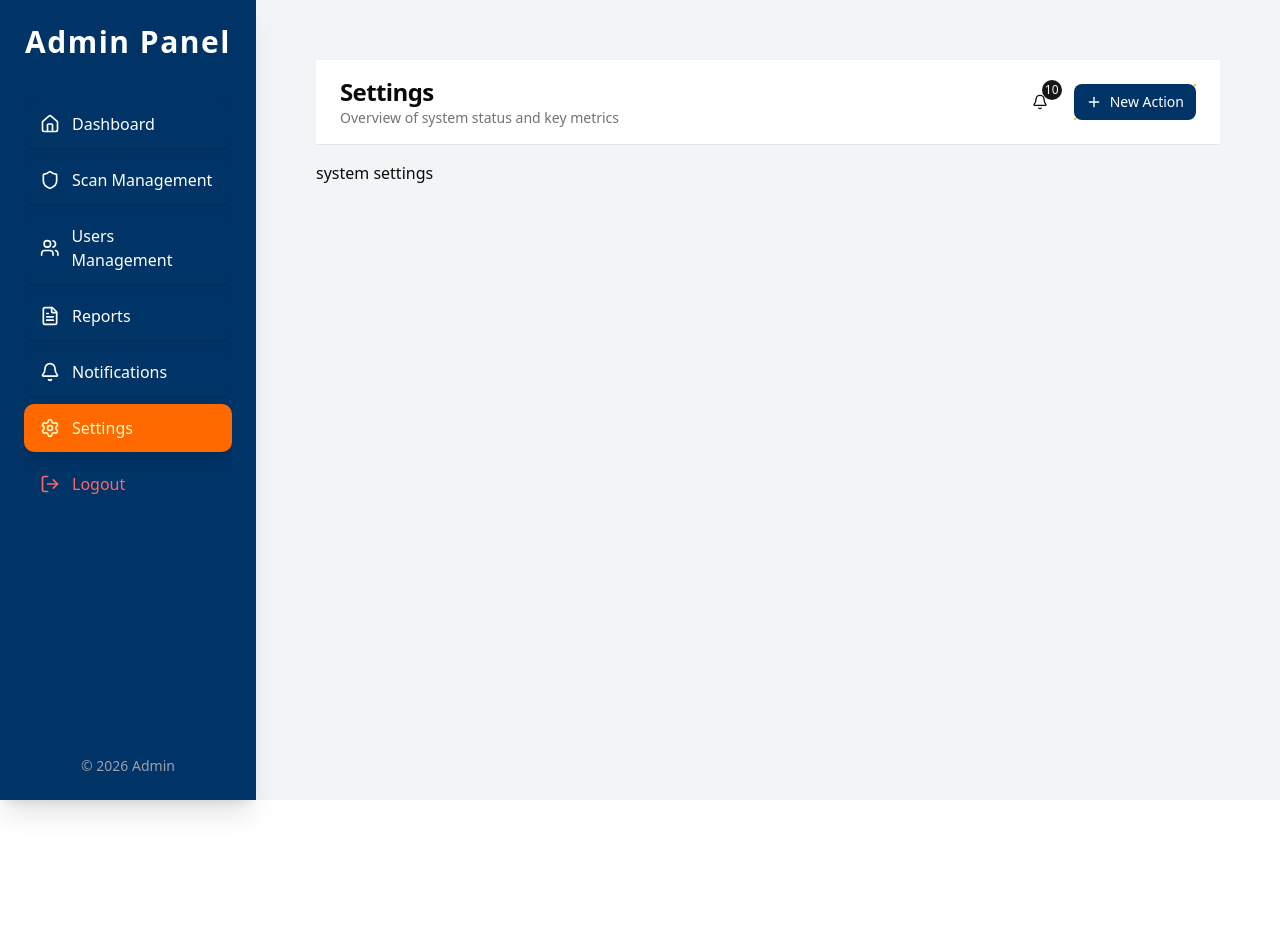
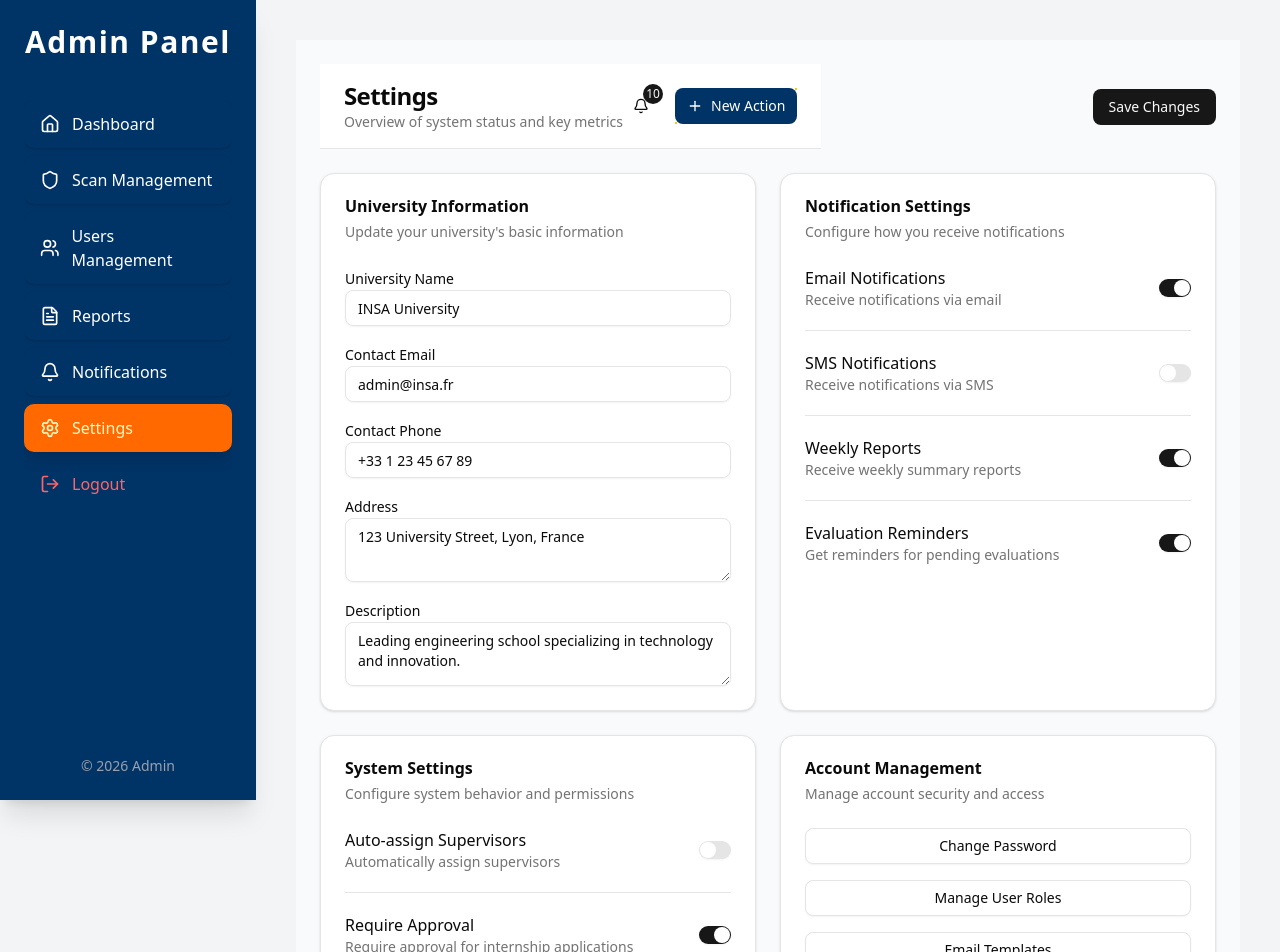
Before and after one commit to vulnerability-scanner-website/Final-year-project, a Next.js app in the folder frontend/: page /dashboard/admin/settings in a window 1280 px wide. Shown: the top 952 px of the page. Before the commit the page ends 800 px from the top, so only its background shows below. Built offline with nearby package versions, Linux system fonts and the light colour scheme.

Commit message:
add setting page

```diff
--- a/frontend/src/app/dashboard/admin/settings/page.jsx
+++ b/frontend/src/app/dashboard/admin/settings/page.jsx
@@ -1,12 +1,197 @@
-import React from 'react'
-import {DashboardHeader} from "@/components/header/header";
+"use client"
 
+import React, { useState } from "react"
+import { DashboardHeader } from "@/components/header/header"
+import { Card, CardContent, CardHeader, CardTitle, CardDescription } from "@/components/ui/card"
+import { Input } from "@/components/ui/input"
+import { Textarea } from "@/components/ui/textarea"
+import { Switch } from "@/components/ui/switch"
+import { Button } from "@/components/ui/button"
+import { Separator } from "@/components/ui/separator"
 
-export default function page() {
+export default function Page() {
+  const [emailNotif, setEmailNotif] = useState(true)
+  const [smsNotif, setSmsNotif] = useState(false)
+  const [weeklyReports, setWeeklyReports] = useState(true)
+  const [evaluationReminder, setEvaluationReminder] = useState(true)
+  const [autoAssign, setAutoAssign] = useState(false)
+  const [requireApproval, setRequireApproval] = useState(true)
+
   return (
-    <div className="ml-64 p-5 space-y-4">
-      <DashboardHeader role="settings" />
-      <h1>system settings</h1>
+    <div className="ml-64 p-6 space-y-6 bg-gray-50 min-h-screen">
+
+      {/* Header */}
+      <div className="flex justify-between items-center">
+        <DashboardHeader role="settings" />
+        <Button>Save Changes</Button>
+      </div>
+
+      {/* Top Section */}
+      <div className="grid md:grid-cols-2 gap-6">
+
+        {/* University Info */}
+        <Card>
+          <CardHeader>
+            <CardTitle>University Information</CardTitle>
+            <CardDescription>
+              Update your university's basic information
+            </CardDescription>
+          </CardHeader>
+          <CardContent className="space-y-4">
+            <div>
+              <label className="text-sm">University Name</label>
+              <Input defaultValue="INSA University" />
+            </div>
+
+            <div>
+              <label className="text-sm">Contact Email</label>
+              <Input defaultValue="admin@insa.fr" />
+            </div>
+
+            <div>
+              <label className="text-sm">Contact Phone</label>
+              <Input defaultValue="+33 1 23 45 67 89" />
+            </div>
+
+            <div>
+              <label className="text-sm">Address</label>
+              <Textarea defaultValue="123 University Street, Lyon, France" />
+            </div>
+
+            <div>
+              <label className="text-sm">Description</label>
+              <Textarea defaultValue="Leading engineering school specializing in technology and innovation." />
+            </div>
+          </CardContent>
+        </Card>
+
+        {/* Notification Settings */}
+        <Card>
+          <CardHeader>
+            <CardTitle>Notification Settings</CardTitle>
+            <CardDescription>
+              Configure how you receive notifications
+            </CardDescription>
+          </CardHeader>
+          <CardContent className="space-y-5">
+
+            <div className="flex justify-between items-center">
+              <div>
+                <p>Email Notifications</p>
+                <p className="text-sm text-muted-foreground">
+                  Receive notifications via email
+                </p>
+              </div>
+              <Switch checked={emailNotif} onCheckedChange={setEmailNotif} />
+            </div>
+
+            <Separator />
+
+            <div className="flex justify-between items-center">
+              <div>
+                <p>SMS Notifications</p>
+                <p className="text-sm text-muted-foreground">
+                  Receive notifications via SMS
+                </p>
+              </div>
+              <Switch checked={smsNotif} onCheckedChange={setSmsNotif} />
+            </div>
+
+            <Separator />
+
+            <div className="flex justify-between items-center">
+              <div>
+                <p>Weekly Reports</p>
+                <p className="text-sm text-muted-foreground">
+                  Receive weekly summary reports
+                </p>
+              </div>
+              <Switch checked={weeklyReports} onCheckedChange={setWeeklyReports} />
+            </div>
+
+            <Separator />
+
+            <div className="flex justify-between items-center">
+              <div>
+                <p>Evaluation Reminders</p>
+                <p className="text-sm text-muted-foreground">
+                  Get reminders for pending evaluations
+                </p>
+              </div>
+              <Switch
+                checked={evaluationReminder}
+                onCheckedChange={setEvaluationReminder}
+              />
+            </div>
+          </CardContent>
+        </Card>
+      </div>
+
+      {/* Bottom Section */}
+      <div className="grid md:grid-cols-2 gap-6">
+
+        {/* System Settings */}
+        <Card>
+          <CardHeader>
+            <CardTitle>System Settings</CardTitle>
+            <CardDescription>
+              Configure system behavior and permissions
+            </CardDescription>
+          </CardHeader>
+          <CardContent className="space-y-5">
+
+            <div className="flex justify-between items-center">
+              <div>
+                <p>Auto-assign Supervisors</p>
+                <p className="text-sm text-muted-foreground">
+                  Automatically assign supervisors
+                </p>
+              </div>
+              <Switch checked={autoAssign} onCheckedChange={setAutoAssign} />
+            </div>
+
+            <Separator />
+
+            <div className="flex justify-between items-center">
+              <div>
+                <p>Require Approval</p>
+                <p className="text-sm text-muted-foreground">
+                  Require approval for internship applications
+                </p>
+              </div>
+              <Switch
+                checked={requireApproval}
+                onCheckedChange={setRequireApproval}
+              />
+            </div>
+          </CardContent>
+        </Card>
+
+        {/* Account Management */}
+        <Card>
+          <CardHeader>
+            <CardTitle>Account Management</CardTitle>
+            <CardDescription>
+              Manage account security and access
+            </CardDescription>
+          </CardHeader>
+          <CardContent className="space-y-4">
+
+            <Button variant="outline" className="w-full">
+              Change Password
+            </Button>
+
+            <Button variant="outline" className="w-full">
+              Manage User Roles
+            </Button>
+
+            <Button variant="outline" className="w-full">
+              Email Templates
+            </Button>
+
+          </CardContent>
+        </Card>
+      </div>
     </div>
   )
 }
--- /dev/null
+++ b/frontend/src/components/ui/textarea.jsx
@@ -0,0 +1,20 @@
+import * as React from "react"
+
+import { cn } from "@/lib/utils"
+
+function Textarea({
+  className,
+  ...props
+}) {
+  return (
+    <textarea
+      data-slot="textarea"
+      className={cn(
+        "border-input placeholder:text-muted-foreground focus-visible:border-ring focus-visible:ring-ring/50 aria-invalid:ring-destructive/20 dark:aria-invalid:ring-destructive/40 aria-invalid:border-destructive dark:bg-input/30 flex field-sizing-content min-h-16 w-full rounded-md border bg-transparent px-3 py-2 text-base shadow-xs transition-[color,box-shadow] outline-none focus-visible:ring-[3px] disabled:cursor-not-allowed disabled:opacity-50 md:text-sm",
+        className
+      )}
+      {...props} />
+  );
+}
+
+export { Textarea }
```
